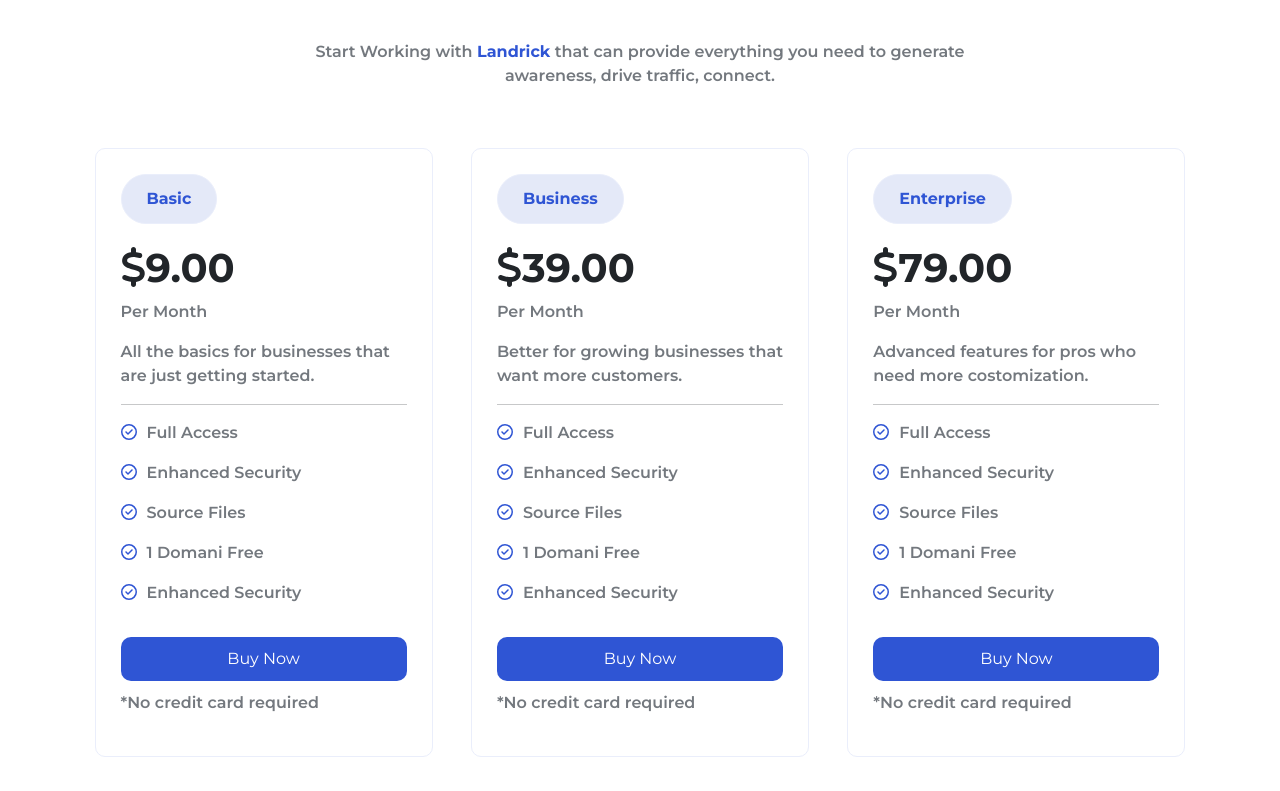
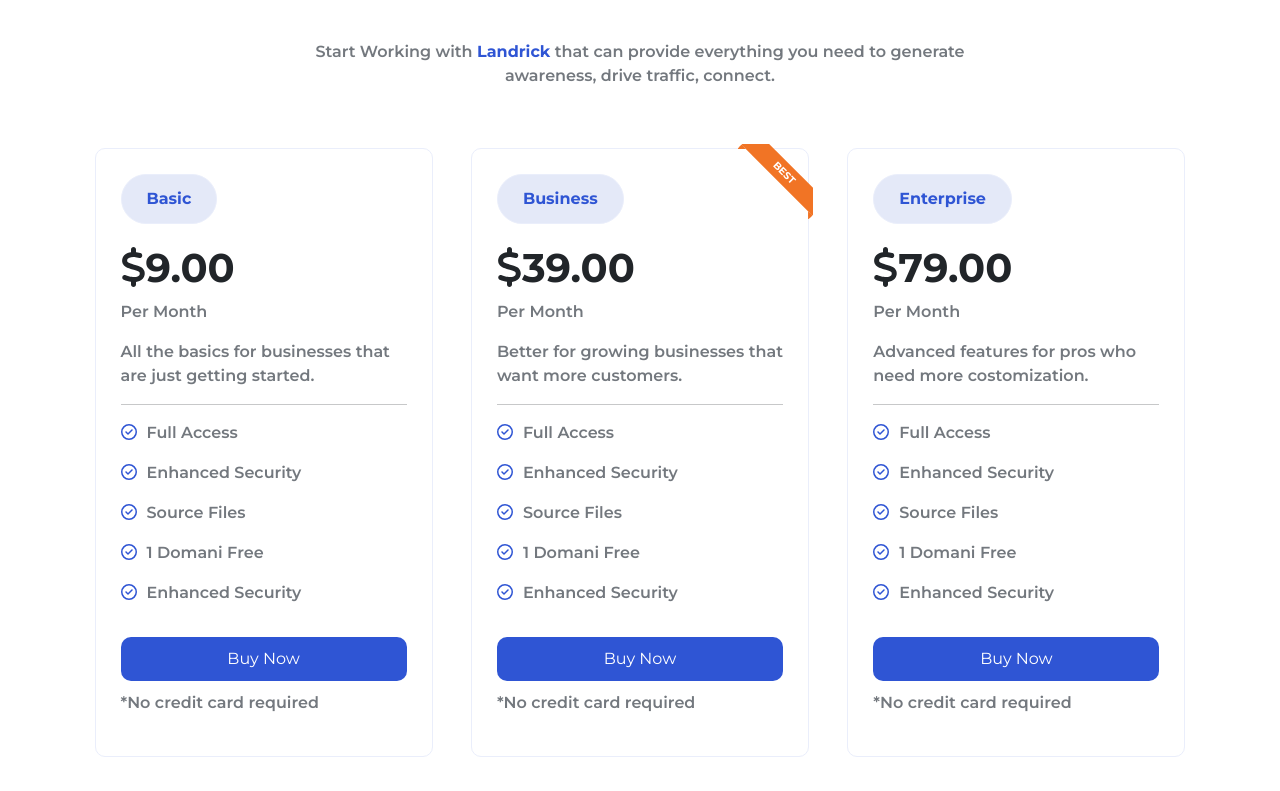
Before and after one commit to Therakar/landrick-html-vuejs, a Vue app: page / in a window 1280 px wide. Shown: the part 2929-3720 px from the top of the page. Built offline with nearby package versions, Linux system fonts and the light colour scheme.

Commit message:
aggiunge il nastro dell'offerta migliore alla seconda offerta

```diff
--- a/src/components/AppMain.vue
+++ b/src/components/AppMain.vue
@@ -110,7 +110,6 @@
             width: 100%;
         }
     }
-
     #newsletter{
         margin-bottom: 120px;
         .newsletter-text{
--- a/src/components/AppMainComponents/AppOfferCards.vue
+++ b/src/components/AppMainComponents/AppOfferCards.vue
@@ -15,6 +15,7 @@
                         price: "39.00",
                         billing: "Per Month",
                         description: "Better for growing businesses that want more customers.",
+                        ribbon: ``
                     },
                     {
                         badge:"Enterprise",
@@ -51,7 +52,8 @@
 </script>
 
 <template>
-    <div class="offers-card" v-for="offer in offers">
+    <div class="offers-card" v-for="(offer, index) in offers">
+        <div :class='{ active: index == 1  }' class="ribbon"><span>BEST</span></div>
         <span class="badge ">{{offer.badge}}</span>
         <h1><span><font-awesome-icon icon= "fa-solid fa-dollar-sign" class="price-icon"/></span>{{offer.price}}</h1>
         <p>{{offer.billing}}</p>
@@ -74,6 +76,7 @@
         border: 1px solid var( --background-second-color);
         padding: 25px;
         border-radius: 10px;
+        position: relative;
         .badge{
             color: var(--second-text-color);
             font-size: 16px;
@@ -99,5 +102,52 @@
             border-radius: 10px;
             margin-bottom: 10px;
         }
+        .ribbon {
+            position: absolute;
+            right: -5px; top: -5px;
+            z-index: 1;
+            overflow: hidden;
+            width: 75px; height: 75px;
+            text-align: right;
+            display: none;
+            }
+        .ribbon span {
+            font-size: 10px;
+            font-weight: bold;
+            color: #FFF;
+            text-transform: uppercase;
+            text-align: center;
+            line-height: 20px;
+            transform: rotate(45deg);
+            -webkit-transform: rotate(45deg);
+            width: 100px;
+            display: block;
+            background: #79A70A;
+            background: linear-gradient(var(--ribbon-color) 0%, var(--ribbon-color) 100%);
+
+            position: absolute;
+            top: 19px; right: -21px;
+        }
+        .ribbon span::before {
+            content: "";
+            position: absolute; left: 0px; top: 100%;
+            z-index: -1;
+            border-left: 3px solid var(--ribbon-color);
+            border-right: 3px solid transparent;
+            border-bottom: 3px solid transparent;
+            border-top: 3px solid var(--ribbon-color);
+        }
+            .ribbon span::after {
+            content: "";
+            position: absolute; right: 0px; top: 100%;
+            z-index: -1;
+            border-left: 3px solid transparent;
+            border-right: 3px solid var(--ribbon-color);
+            border-bottom: 3px solid transparent;
+            border-top: 3px solid var(--ribbon-color);
+        }
+        .active {
+            display: block;
+        }
     }
 </style>
--- a/src/style/partials/variables.scss
+++ b/src/style/partials/variables.scss
@@ -16,4 +16,7 @@
     --background-first-quick-color: #3C4858;
     --background-second-quick-color: #4F5A69;
     --text-quick-color: #2FC68A;
+
+    //ribbon
+    --ribbon-color: #F17425;
 }
```
